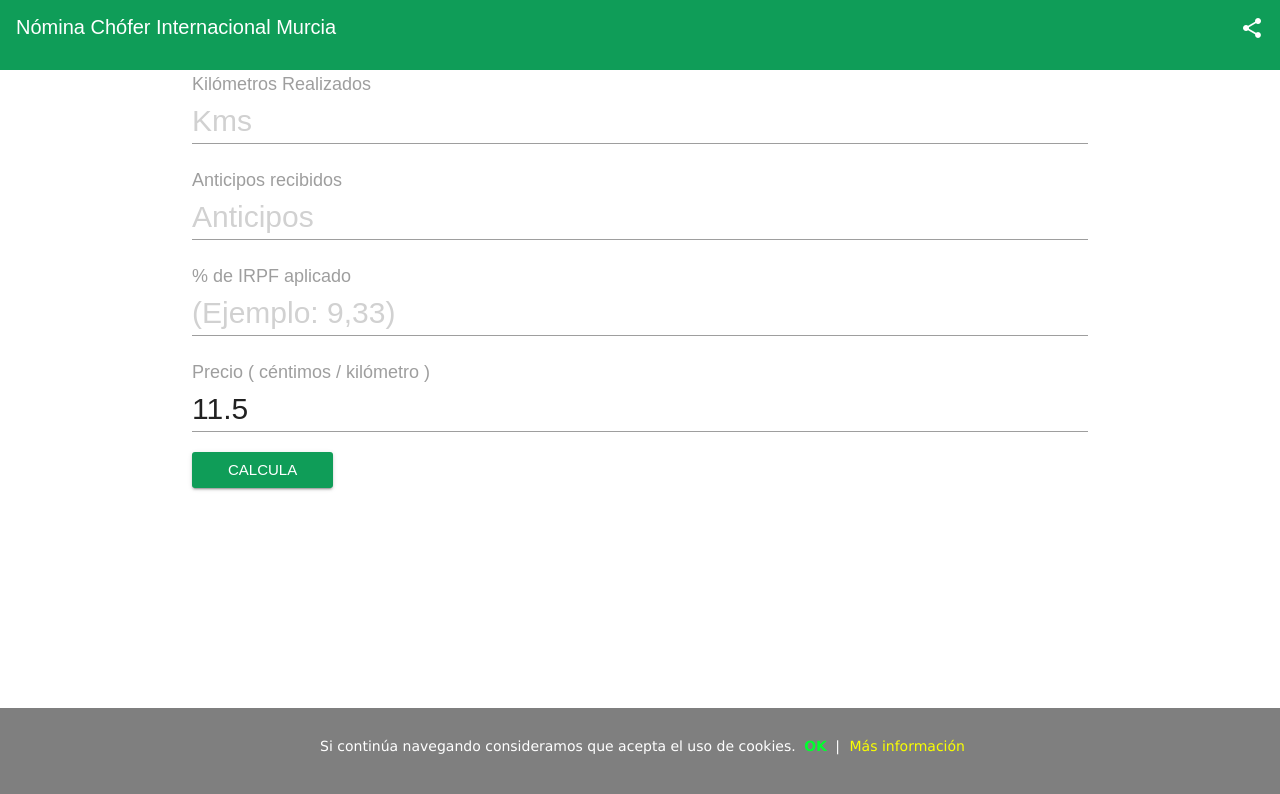
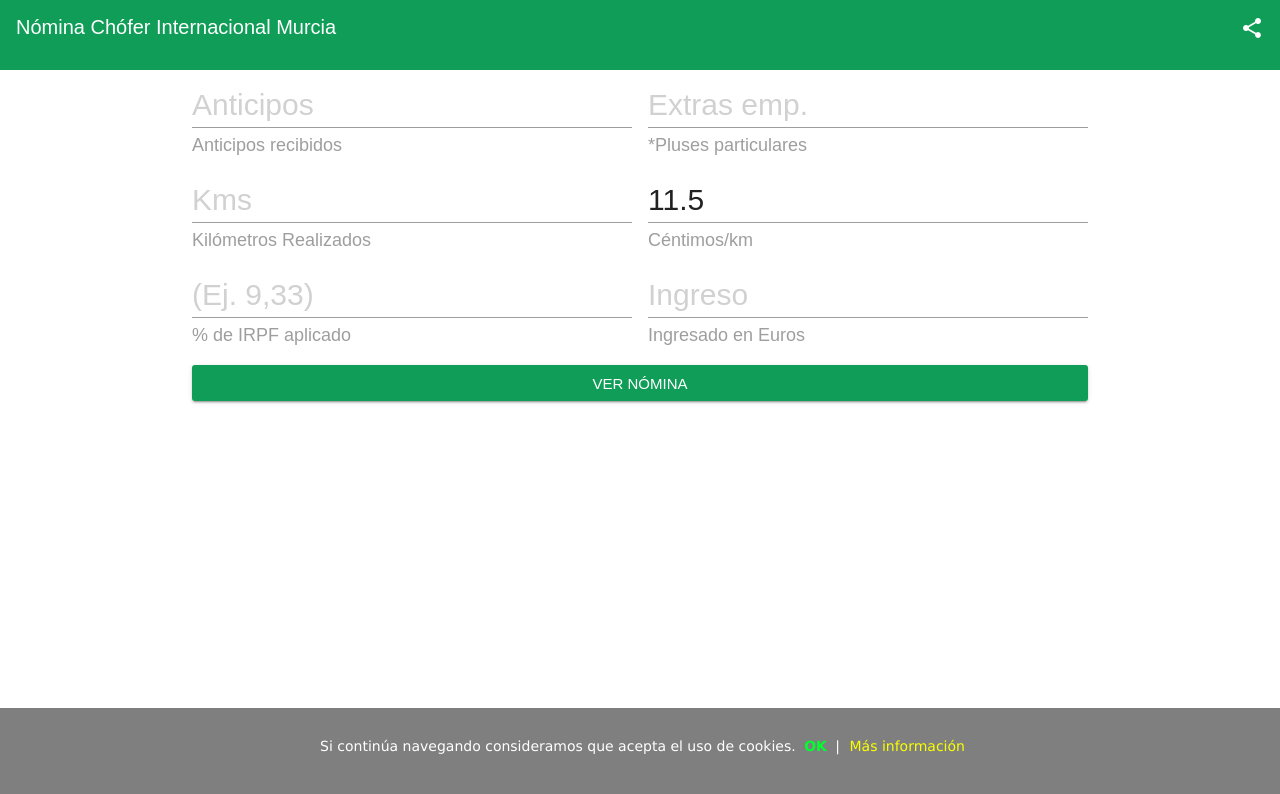
Before and after one commit to matsyendra/nomina-web, a website built with webpack: page public/index.html in a window 1280 px wide. Built offline with nearby package versions, Linux system fonts and the light colour scheme.

Commit message:
rama new step 1

```diff
--- a/public/index.html
+++ b/public/index.html
@@ -27,25 +27,51 @@
         <i id="compartir" class="material-icons">share</i>
         <!-- <i id="update" class="material-icons">update</i> -->
     </header>
+    <style>
+        form {
+            display: grid;
+            grid-template-columns: 1fr 1fr;
+            grid-gap: 16px;
+            padding-top: 12px;
+        }
+
+        .posible {
+            display: grid;
+        }
+
+        .full-width {
+            grid-column: 1 / 3;
+        }
+    </style>
+    </div>
     <div class="container margen68">
         <form id="formulario">
             <div>
-                <label for="kms">Kilómetros Realizados</label>
-                <input type="number" class="" id="et_kms" placeholder="Kms" name="kms">
+                <input type="number" id="an_ti" placeholder="Anticipos" name="anticipos">
+                <label for="anticipos">Anticipos recibidos</label>
             </div>
-            <div class="form-group">
-                <label for="anticipos">Anticipos recibidos</label>
-                <input type="number" class="form-control" id="an_ti" placeholder="Anticipos" name="anticipos">
+
+            <div>
+                <input type="number" id="plus_emp" placeholder="Extras emp." name="pluses">
+                <label>*Pluses particulares</label>
             </div>
-            <div class="form-group">
+            <div>
+                <input type="number" id="et_kms" placeholder="Kms">
+                <label>Kilómetros Realizados</label>
+            </div>
+            <div>
+                <input type="number" id="precioKmPactado_ht" placeholder="(Ej. 11,5)" name="precioKmPactado">
+                <label for="precioKmPactado">Céntimos/km</label>
+            </div>
+            <div>
+                <input type="number" id="irpf" placeholder="(Ej. 9,33)" name="irpf">
                 <label for="irpf">% de IRPF aplicado</label>
-                <input type="number" class="form-control" id="irpf" placeholder="(Ejemplo: 9,33)" name="irpf">
             </div>
-            <div class="form-group">
-                <label for="precioKmPactado">Precio ( céntimos / kilómetro )</label>
-                <input type="number" class="form-control" id="precioKmPactado_ht" placeholder="(Ejemplo: 11,5)" name="precioKmPactado">
+            <div>
+                <input type="number" id="in_gr" placeholder="Ingreso" name="ingreso">
+                <label>Ingresado en Euros</label>
             </div>
-            <input type="button" id="calcula" class="waves-effect waves-light btn color-verde" value="Calcula">
+            <input type="button" id="calcula" class="posible full-width waves-effect waves-light btn color-verde" value="Ver nómina">
         </form>
         <div class="table-responsive">
             <table class="striped" id="tabla" style="display:none">
```
Also changed, not shown: public/.main.js, public/css/materialize.min2.css.
